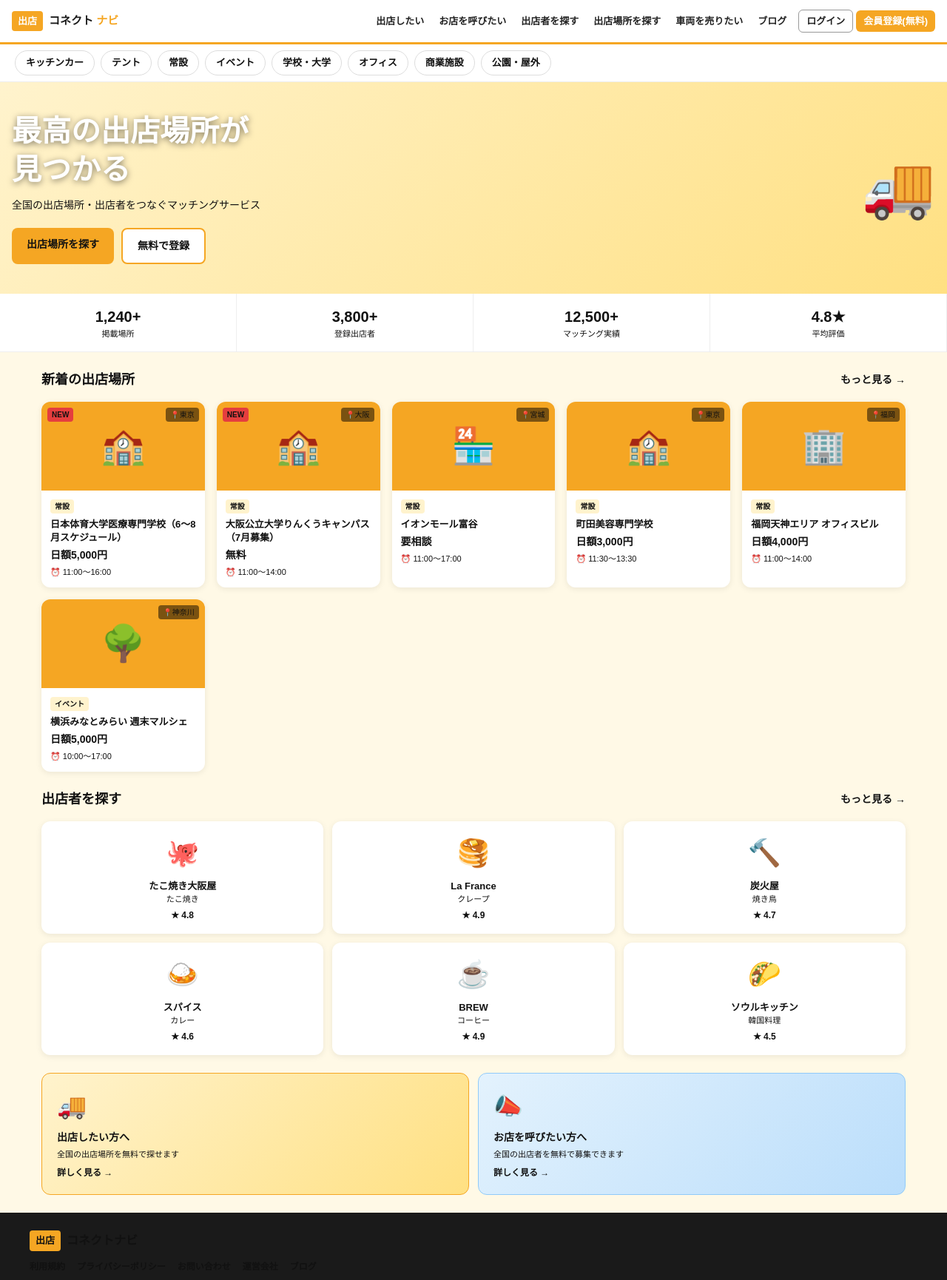
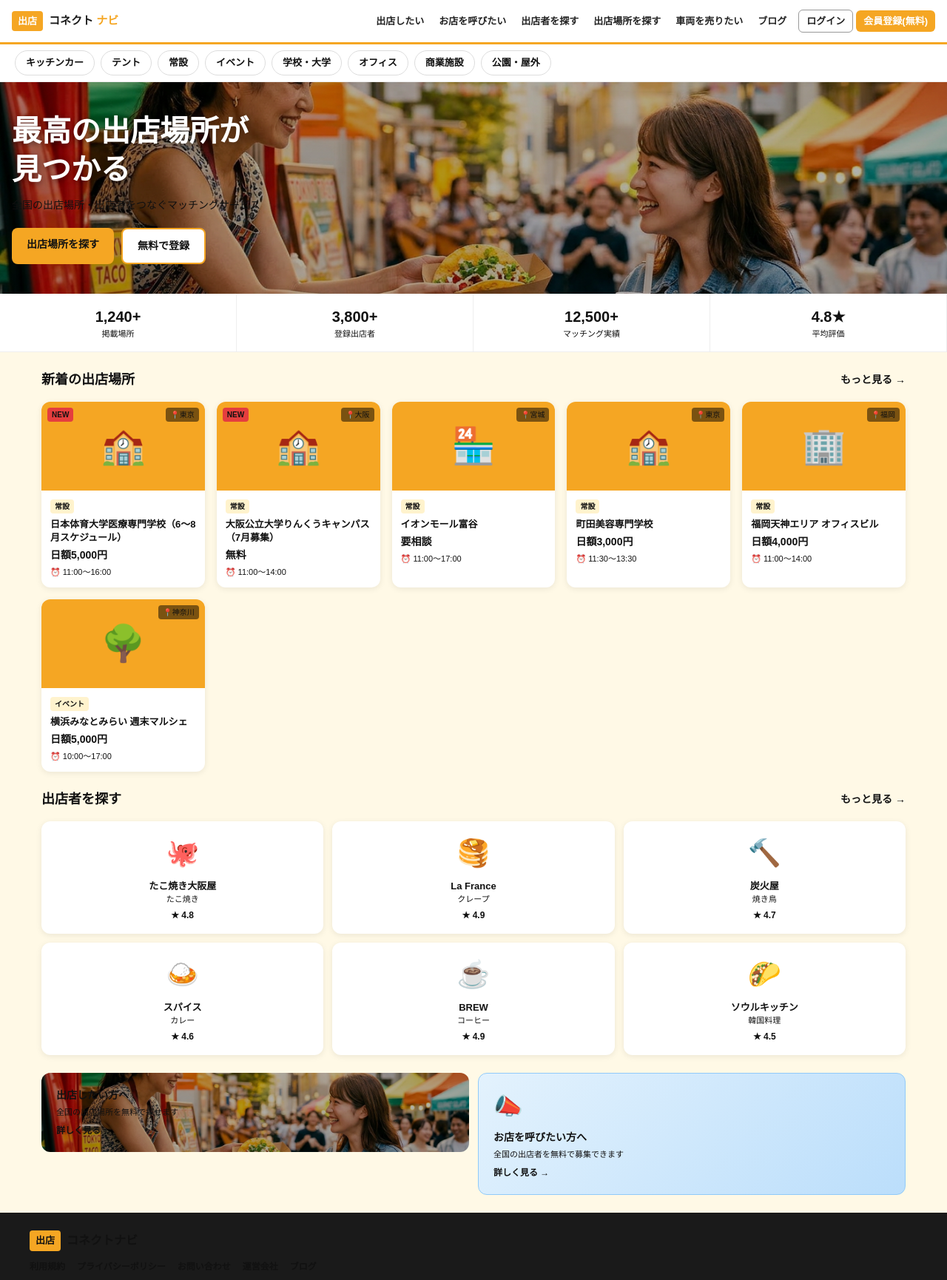
Before and after one commit to rinfuku0917/shutten-connect-navi, a Next.js app: page / in a window 1280 px wide. Shown: the top 1730 px of the page at 74% size. Built offline with nearby package versions, Linux system fonts and the light colour scheme.

Commit message:
ヒーロー背景画像・アイコン削除

```diff
--- a/app/page.tsx
+++ b/app/page.tsx
@@ -28,7 +28,7 @@ export default function Home() {
           <button key={c} style={{display:'inline-block',padding:'6px 14px',margin:'0 4px',borderRadius:'20px',border:'1px solid #ddd',background:'#fff',fontSize:'13px',cursor:'pointer',whiteSpace:'nowrap',color:'#111',fontWeight:'700'}}>{c}</button>
         ))}
       </div>
-      <div style={{background:'linear-gradient(135deg,#FFF3CD,#FFE082)',padding:'40px 16px',display:'flex',alignItems:'center',justifyContent:'space-between',maxWidth:'100%',overflow:'hidden'}}>
+      <div style={{background:'linear-gradient(rgba(0,0,0,0.3),rgba(0,0,0,0.3)),url(/hero-top.png) center/cover no-repeat',padding:'40px 16px',display:'flex',alignItems:'center',justifyContent:'space-between',maxWidth:'100%',overflow:'hidden'}}>
         <div>
           <h1 style={{fontSize:'clamp(24px,5vw,40px)',fontWeight:'900',color:'#fff',lineHeight:1.3,marginBottom:'12px',textShadow:'0 2px 8px rgba(0,0,0,0.5)'}}>最高の出店場所が<br/>見つかる</h1>
           <p style={{fontSize:'14px',color:'#111',marginBottom:'20px'}}>全国の出店場所・出店者をつなぐマッチングサービス</p>
@@ -37,7 +37,7 @@ export default function Home() {
             <Link href='/register' style={{background:'#fff',color:'#111',padding:'12px 20px',borderRadius:'8px',fontWeight:'700',textDecoration:'none',fontSize:'14px',border:'2px solid #F5A623'}}>無料で登録</Link>
           </div>
         </div>
-        <div style={{fontSize:'80px',flexShrink:0}}>🚚</div>
+
       </div>
       <div style={{display:'grid',gridTemplateColumns:'repeat(4,1fr)',borderBottom:'1px solid #eee',background:'#fff'}}>
         {[['掲載場所','1,240+'],['登録出店者','3,800+'],['マッチング実績','12,500+'],['平均評価','4.8★']].map(([l,v])=>(
@@ -91,8 +91,8 @@ export default function Home() {
       <div style={{padding:'0 16px 24px',maxWidth:'1200px',margin:'0 auto'}}>
         <div style={{display:'grid',gridTemplateColumns:'1fr 1fr',gap:'12px'}}>
           <Link href='/vendor' style={{textDecoration:'none'}}>
-            <div style={{background:'linear-gradient(135deg,#FFF3CD,#FFE082)',borderRadius:'12px',padding:'20px',border:'1px solid #F5A623'}}>
-              <div style={{fontSize:'32px',marginBottom:'8px'}}>🚚</div>
+            <div style={{background:'linear-gradient(rgba(0,0,0,0.3),rgba(0,0,0,0.3)),url(/hero-top.png) center/cover no-repeat',borderRadius:'12px',padding:'20px'}}>
+
               <div style={{fontWeight:'900',fontSize:'14px',color:'#111',marginBottom:'4px'}}>出店したい方へ</div>
               <div style={{fontSize:'11px',color:'#111',marginBottom:'8px'}}>全国の出店場所を無料で探せます</div>
               <div style={{fontSize:'12px',color:'#111',fontWeight:'700'}}>詳しく見る →</div>
```
